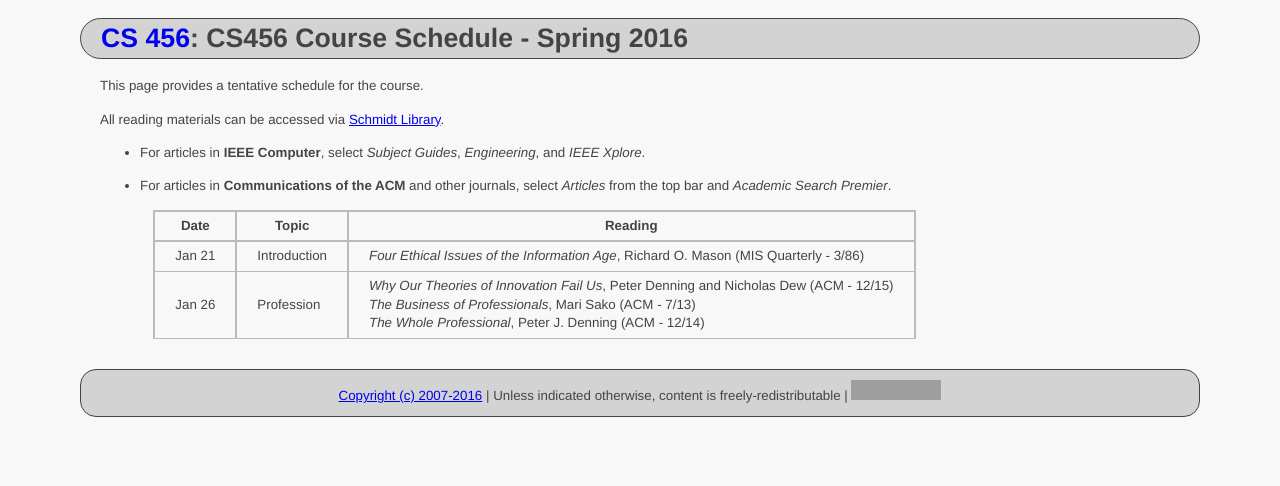
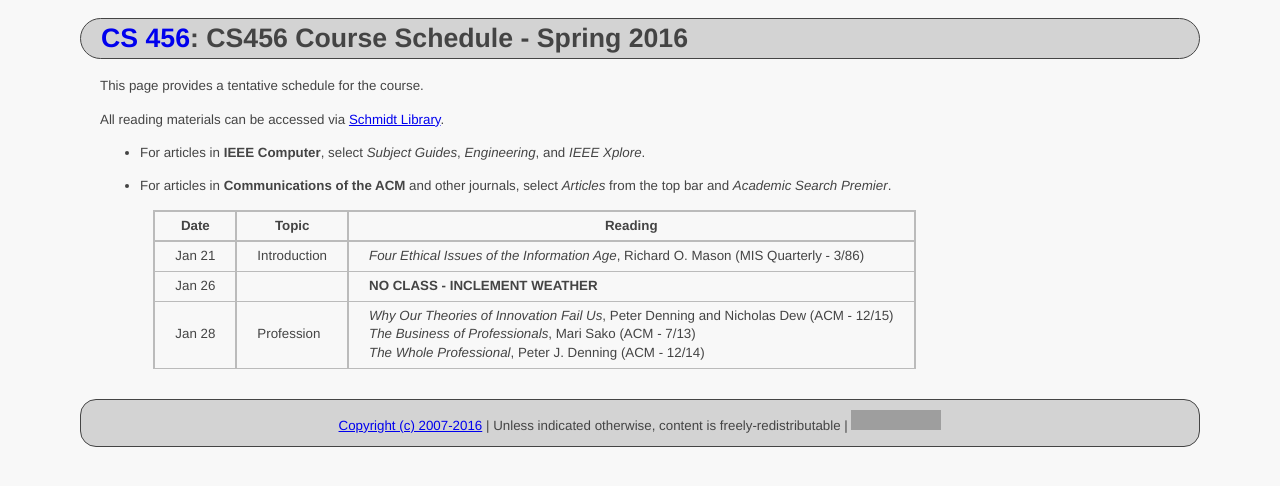
Before and after one commit to ycpcs/cs456-spring2016, a Jekyll site: the page built from schedule/index.md, in a window 1280 px wide. Shown: the top 486 px of the page. Built offline with Jekyll 4.4.1, drawn with Linux system fonts in a browser that asks for light colours; Markdown is read by kramdown in place of the engine named in the settings; grey boxes are pictures that could not be loaded.

Commit message:
update schedule
update schedule

```diff
--- a/schedule/index.md
+++ b/schedule/index.md
@@ -15,7 +15,8 @@ All reading materials can be accessed via [Schmidt Library](http://library.ycp.e
 >  Date   |      Topic      |                                    Reading                                             |
 > ------- | --------------  | -------------------------------------------------------------------------------------- |
 > Jan 21  | Introduction    | *Four Ethical Issues of the Information Age*, Richard O. Mason (MIS Quarterly - 3/86)  |
-> Jan 26  | Profession      | *Why Our Theories of Innovation Fail Us*, Peter Denning and Nicholas Dew (ACM - 12/15) <br /> *The Business of Professionals*, Mari Sako (ACM - 7/13) <br /> *The Whole Professional*, Peter J. Denning (ACM - 12/14) |
+> Jan 26  |                 | **NO CLASS - INCLEMENT WEATHER** |
+> Jan 28  | Profession      | *Why Our Theories of Innovation Fail Us*, Peter Denning and Nicholas Dew (ACM - 12/15) <br /> *The Business of Professionals*, Mari Sako (ACM - 7/13) <br /> *The Whole Professional*, Peter J. Denning (ACM - 12/14) |
 
 
 
```
Also changed, not shown: index.md (+1 -1 lines).
